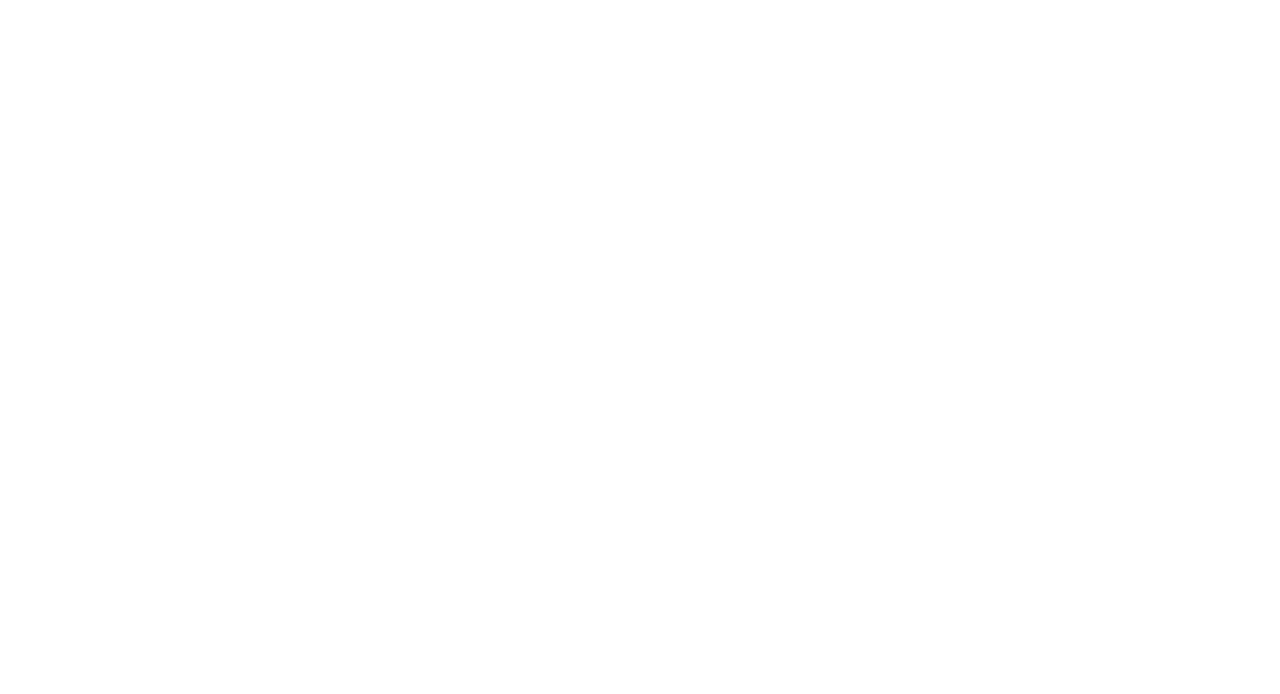
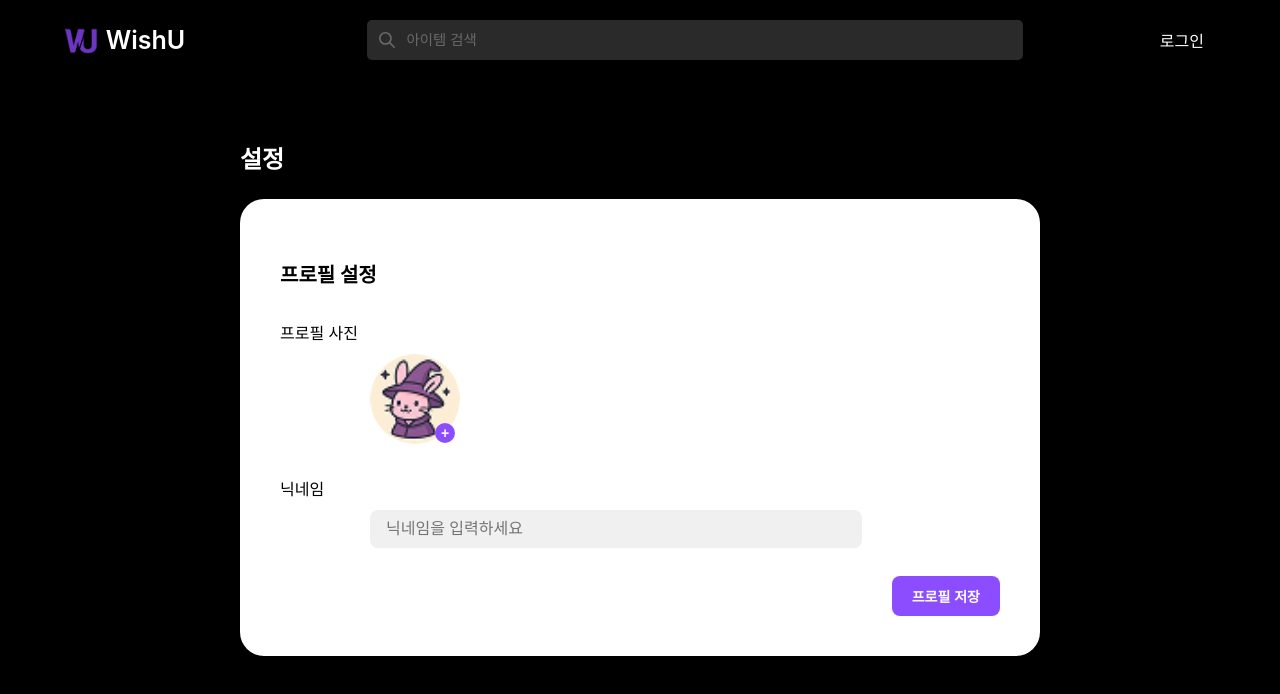
Before and after one commit to Team-WishU/wishu_frontend, a React (Create React App) app: page /profile-setting in a window 1280 px wide. Before the commit this address had no page. Shown: the top 694 px of the page. Built offline with nearby package versions, Linux system fonts and the light colour scheme.

Commit message:
퍼블 완료
마이페이지 사진 부분 요상

```diff
--- a/src/components/Header/Header.tsx
+++ b/src/components/Header/Header.tsx
@@ -1,4 +1,3 @@
-// src/components/Header.tsx
 import React, { useState, useRef, useEffect } from "react";
 import UserMenu from "./UserMenu";
 import LoginModal from "../../pages/Home/ProductRegister/LoginModal";
@@ -7,6 +6,7 @@
 import SignupProfileModal from "../../pages/Home/ProductRegister/SignupProfileModal";
 import SignupAvatarModal from "../../pages/Home/ProductRegister/SignupAvatarModal";
 import "../../styles/Header.css";
+import { useNavigate } from "react-router-dom";
 
 const Header: React.FC = () => {
   const [isLoggedIn, setIsLoggedIn] = useState(false);
@@ -20,6 +20,7 @@
     name: "예콩",
     email: "hihi@gmailll.com",
   });
+  const navigate = useNavigate();
 
   const menuRef = useRef<HTMLDivElement>(null);
 
@@ -37,11 +38,10 @@
     <header className="header">
       <div className="header-inner">
         {/* 왼쪽: 로고 */}
-        <div className="logo-container">
+        <div className="logo-container" onClick={() => navigate("/")}>
           <img src="/assets/icons/logo.png" alt="WishU Logo" />
           <span className="logo-text">WishU</span>
         </div>
-
         {/* 가운데: 검색 */}
         <div className="search-container">
           <input type="text" placeholder="아이템 검색" />
--- a/src/components/Header/UserMenu.tsx
+++ b/src/components/Header/UserMenu.tsx
@@ -13,6 +13,10 @@
 
   const handleGoToMyPage = () => {
     navigate("/mypage");
+  };
+
+  const handleGoToProfileSetting = () => {
+    navigate("/profile-setting");
   };
 
   return (
@@ -31,7 +35,7 @@
       <hr />
 
       <div className="dropdown-section">
-        <div className="dropdown-item">
+        <div className="dropdown-item" onClick={handleGoToProfileSetting}>
           <img
             src="/assets/icons/settings.svg"
             alt="설정"
--- a/src/pages/Home/MyPage/MyProducts.tsx
+++ b/src/pages/Home/MyPage/MyProducts.tsx
@@ -60,7 +60,7 @@
           <button
             style={{ color: 'black' }}
             className="create-button"
-            onClick={() => navigate("/addproducts")}
+            onClick={() => navigate("/ProductDetail/addproducts")}
           >
             위시템 작성
           </button>
--- /dev/null
+++ b/src/pages/Setting/Profile_Setting.tsx
@@ -0,0 +1,46 @@
+import React from "react";
+import Header from "../../../src/components/Header/Header";
+import "../../styles/ProfileSetting.css";
+
+const ProfileSetting: React.FC = () => {
+    return (
+        <div className="profile-setting-wrapper">
+            <Header />
+
+            <div className="profile-setting-container">
+                <h2 className="setting-title">설정</h2>
+
+                <div className="profile-card">
+                    <h3 className="card-title">프로필 설정</h3>
+
+                    <div className="profile-section">
+                        <label className="profile-label">프로필 사진</label>
+                        <div className="profile-image-wrapper">
+                            <img
+                                src="/assets/images/profile/profile.png"
+                                alt="프로필"
+                                className="profile-avatar"
+                            />
+                            <button className="upload-button">+</button>
+                        </div>
+                    </div>
+
+                    <div className="profile-section">
+                        <label className="profile-label">닉네임</label>
+                        <input
+                            type="text"
+                            className="nickname-input"
+                            placeholder="닉네임을 입력하세요"
+                        />
+                    </div>
+
+                    <div className="button-wrapper">
+                        <button className="save-button">프로필 저장</button>
+                    </div>
+                </div>
+            </div>
+        </div>
+    );
+};
+
+export default ProfileSetting;
--- a/src/routes/AppRouter.tsx
+++ b/src/routes/AppRouter.tsx
@@ -3,6 +3,8 @@
 import HomePage from "../pages/Home/HomePage";
 import ProductDetailPage from "../pages/Home/ProductDetail/ProductDetailPage";
 import MyPage from "../pages/Home/MyPage/MyPage";
+import AddProducts from "../pages/Home/ProductDetail/AddProducts";
+import ProfileSetting from "../pages/Setting/Profile_Setting";
 
 const AppRouter = () => {
     return (
@@ -10,6 +12,8 @@
             <Route path="/" element={<HomePage />} />
             <Route path="/product/:id" element={<ProductDetailPage />} />
             <Route path="/mypage" element={<MyPage />} />
+            <Route path="/ProductDetail/addproducts" element={<AddProducts />} />
+            <Route path="/profile-setting" element={<ProfileSetting />} />
         </Routes>
     );
 };
--- /dev/null
+++ b/src/styles/ProfileSetting.css
@@ -0,0 +1,97 @@
+.profile-setting-wrapper {
+  background-color: #000;
+  min-height: 100vh;
+  padding-bottom: 40px;
+}
+
+.profile-setting-container {
+  max-width: 800px;
+  margin: 0 auto;
+  padding: 40px 20px;
+}
+
+.setting-title {
+  color: white;
+  font-size: 24px;
+  margin-bottom: 24px;
+  font-weight: bold;
+}
+
+.profile-card {
+  background-color: white;
+  border-radius: 24px;
+  padding: 40px;
+  box-shadow: 0 0 10px rgba(0, 0, 0, 0.15);
+}
+
+.card-title {
+  font-size: 20px;
+  font-weight: bold;
+  margin-bottom: 32px;
+}
+
+.profile-section {
+  margin-bottom: 28px;
+}
+
+.profile-label {
+  font-size: 16px;
+  font-weight: 500;
+  margin-bottom: 10px;
+  display: block;
+}
+
+.profile-image-wrapper {
+  position: relative;
+  display: inline-block;
+  margin-left: 90px;
+}
+
+.profile-avatar {
+  width: 90px;
+  height: 90px;
+  border-radius: 50%;
+}
+
+.upload-button {
+  position: absolute;
+  right: 5px;
+  bottom: 5px;
+  width: 20px;
+  height: 20px;
+  border-radius: 50%;
+  background-color: #8b4dff;
+  color: white;
+  font-weight: bold;
+  border: none;
+  font-size: 14px;
+  cursor: pointer;
+  display: flex;
+  align-items: center;
+  justify-content: center;
+}
+
+.nickname-input {
+  background-color: #f0f0f0;
+  border: none;
+  padding: 10px 16px;
+  border-radius: 8px;
+  width: 460px;
+  font-size: 16px;
+  margin-left: 90px;
+}
+
+.button-wrapper {
+  text-align: right;
+}
+
+.save-button {
+  background-color: #8b4dff;
+  color: white;
+  padding: 10px 20px;
+  border: none;
+  border-radius: 8px;
+  font-weight: 600;
+  font-size: 14px;
+  cursor: pointer;
+}
```
Also changed, not shown: public/assets/images/profile/profile.png (added). Lines whose indentation alone changed are shown as unchanged.
